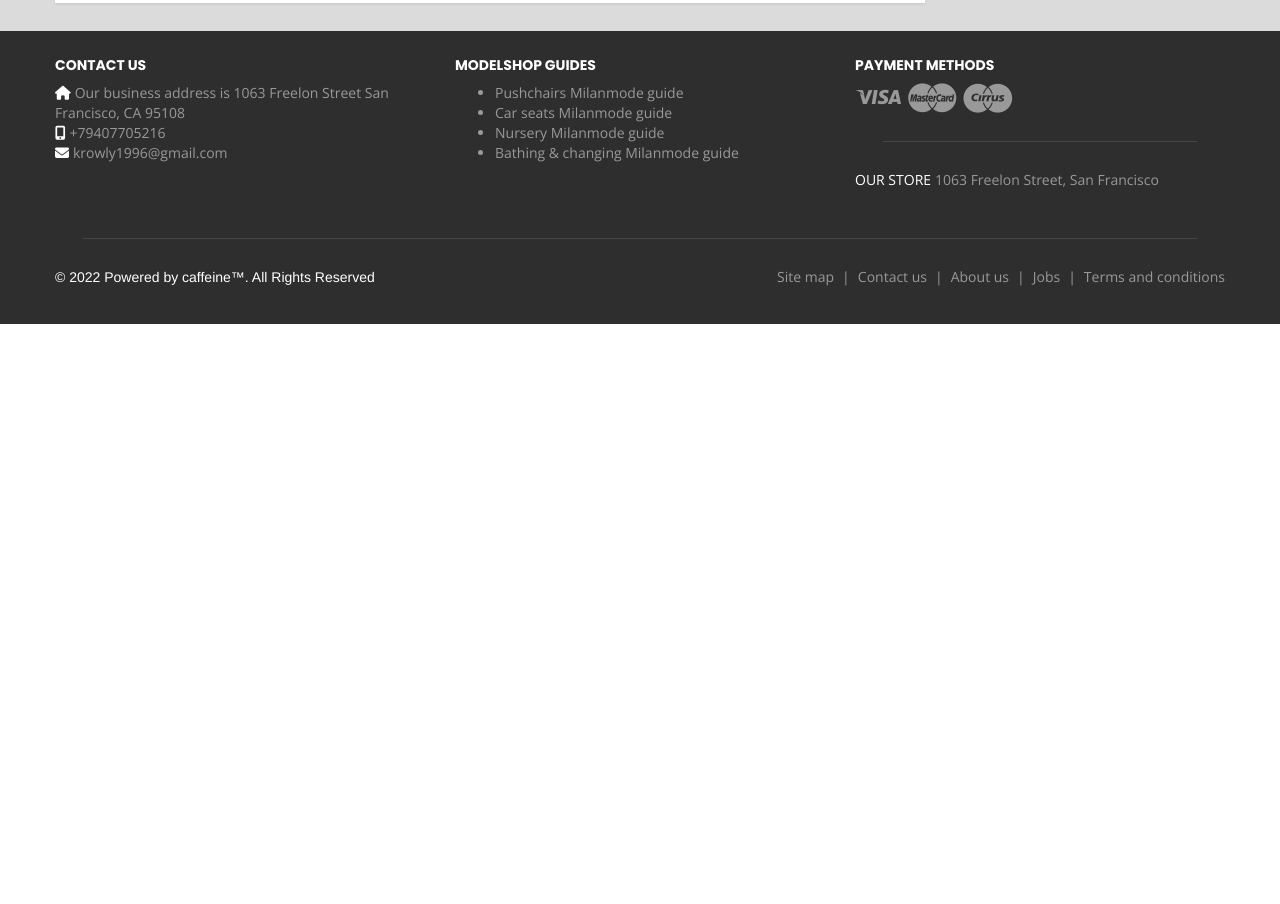
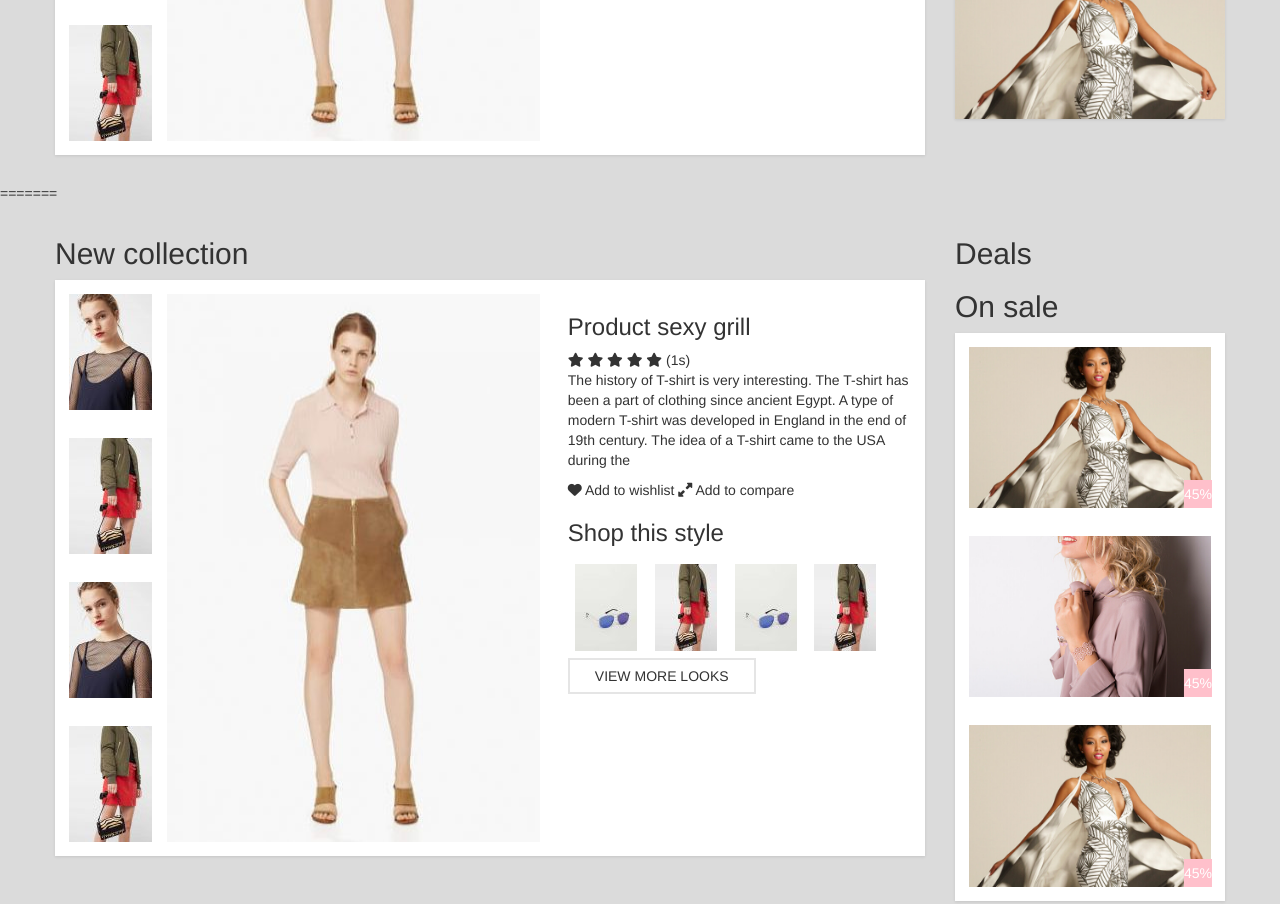
Before and after one commit to krowly/MyPain, a plain HTML site: page index.html in a window 1280 px wide. Shown: the part 1807-2711 px from the top of the page. Before the commit the page ends 2131 px from the top, so only its background shows below. Drawn offline with nearby package versions, Linux system fonts and the light colour scheme.

Commit message:
My Commit

```diff
--- a/ajax/newCollection.html
+++ b/ajax/newCollection.html
@@ -1,3 +1,4 @@
+<<<<<<< Updated upstream
 <div class="container"><div class="row">     <div class="col-md-9">
       <h2>New collection</h2>
       <div class="bigBox">
@@ -29,3 +30,65 @@
         <img src="imgdeals/ad-7.jpg">
       </div>
     </div></div></div>
+=======
+<div class="container"><div class="row">     <div class="col-md-9">
+  <h2>New collection</h2>
+  <div class="bigBox">
+   <div class="imgContainer">
+    <img src="thumbnails/1.jpg">
+    <img src="thumbnails/2.jpg">
+    <img src="thumbnails/1.jpg">
+    <img src="thumbnails/2.jpg">
+  </div>
+  <img src="imgs/high1.jpg">
+  <div class="NCDescription">
+    <h3>Product sexy grill</h3>
+    <span class="fa fa-star checked"></span>
+    <span class="fa fa-star checked"></span>
+    <span class="fa fa-star checked"></span>
+    <span class="fa fa-star"></span>
+    <span class="fa fa-star"></span>
+    <span>(1s)</span>
+
+    <p>The history of T-shirt is very interesting. The T-shirt has been a part of clothing since ancient Egypt. A type of modern T-shirt was developed in England in the end of 19th century. The idea of a T-shirt came to the USA during the<p>
+      <span><i class="fa fa-heart"></i> Add to wishlist</span> <span><i class="fa fa-expand"></i> Add to compare</span>
+      <h3>Shop this style</h3>
+      <div class="hImgContainer">
+        <img src="thumbnails/1h.jpg">
+        <img src="thumbnails/2h.jpg">
+        <img src="thumbnails/1h.jpg">
+        <img src="thumbnails/2h.jpg">
+      </div>
+      <input type="button" class="button" value="view more looks">
+
+    </div>
+  </div>
+</div>
+<div class="col-md-3">
+  <div class="cramped">
+  <h2 class="red">Deals</h2>
+  <h2>On sale</h2>
+  </div>
+
+  <div class="sideImgContainer">
+    <div class="discount-wrapper">
+      <img src="imgdeals/ad-7.jpg">
+      <div class="discount"> 45% </div>
+    </div>
+    <div class="discount-wrapper">
+      <img  src="imgdeals/ad-2.jpg">
+      <div class="discount"> 45% </div>
+    </div>
+      <div class="discount-wrapper">
+        <img src="imgdeals/ad-7.jpg">
+        <div class="discount"> 45% </div>
+      </div>
+  </div>
+
+  </div>
+  </div>
+</div>
+
+
+
+>>>>>>> Stashed changes
--- a/buttons.css
+++ b/buttons.css
@@ -23,3 +23,46 @@
 .next {
   right: 1em;
 }
+<<<<<<< Updated upstream
+=======
+a:hover{
+  text-decoration: none;
+}
+.button {
+  border-width: 102px;
+  background-color: white;
+  border: 2px solid rgba(0, 0, 0, 0.1);
+  color: #333;
+  display: inline-block;
+  height: 36px;
+  line-height: 32px;
+  padding: 0 25px;
+  background: #fff;
+  text-transform: uppercase;
+}
+.button:hover{
+  border-width: 102px;
+    background-color: pink;
+
+  border: 2px solid rgba(0, 0, 0, 0.1);
+  color: white;
+  display: inline-block;
+  height: 36px;
+  line-height: 32px;
+  padding: 0 25px;
+  background: pink;
+  text-transform: uppercase;
+}
+
+.ccircle {
+  color: white;
+  font-size: 2em;
+  height: 2em;
+  text-align: center;
+  width: 2em;
+  border-radius: 50%;
+  background-color: pink;
+  padding: 0.5em;
+  margin: auto 10px auto auto;
+}
+>>>>>>> Stashed changes
--- a/colors.css
+++ b/colors.css
@@ -1,3 +1,13 @@
+<<<<<<< Updated upstream
+.whiteBlock{
+	background-color: #white;
+}
+.grayBlock{
+	background-color: #dbdbdb;
+}
+.blackBlock{
+		background-color: #2e2e2e;
+=======
 .whiteBlock{
 	background-color: #white;
 }
@@ -7,3 +17,7 @@
 .blackBlock{
 		background-color: #2e2e2e;
 }
+.fa-star.checked{
+	color: orange;
+>>>>>>> Stashed changes
+}
--- a/fonts.css
+++ b/fonts.css
@@ -1,15 +1,37 @@
  @import url('https://fonts.googleapis.com/css2?family=Open+Sans&family=Poppins:wght@700&display=swap');
 
+<<<<<<< Updated upstream
 .myHeader .mh{
 	color: white;
 	font-family: 'Open Sans', sans-serif;
 	padding-top: 1em;
 }
 h1,h2,h3,h4,#logo,.cdiv{
+=======
+/*Размеры*/
+h2{
+	font-size:14px;
+}
+.newCollection h2{
+	font-size:20px;
+}
+.bigBox h3, .sideImgContainer h3{
+		font-size: 16px;
+}
+.imgRow h3{
+	font-size: 16px;
+}
+/*Семейство*/
+body,p,li,span{
+	font-family: 'Open Sans', sans-serif;
+}
+h1,h2,h3,h4, #logo span,.cdiv *{
+>>>>>>> Stashed changes
 	font-family: 'Poppins', sans-serif;
 	text-transform: uppercase;
 	text-align: center;
 }
+<<<<<<< Updated upstream
 .bigBox h3,.sideImgContainer h3{
 	font-size:16px;
 }
@@ -20,10 +42,60 @@ h1,h2,h3,h4,#logo,.cdiv{
 }
 .imgRow {
 	text-align: center;
+=======
+/*Цвет*/
+.footer p, .footer li,.footer span,.bigBox span{
+	color: #999;
+}
+.white,.footer span.white, .cbottom ul li,.mh{
+color: white;
+}
+.red{
+	color: red;
+	}
+.purple{
+color: pink;
+>>>>>>> Stashed changes
 }
 .imgRow h3{
 	font-size: 18px;
 }
+<<<<<<< Updated upstream
+=======
+/*Выравнивание*/
+ul{
+	padding-left: 0;
+}
+.imgRow, .newCollection h2{
+	text-align:center;
+}
+.cramped *{
+	line-height: 0.05;
+}
+/*Трансформация*/
+.imgRow h3,.circleline h2,.footer h2{
+	text-transform: uppercase;
+}
+.cnavbar{
+	padding-left: 5em;
+}
+/*Линии*/
+hr{
+	margin-top:  2.5em;
+	color: rgba(255, 255, 255, 0.2) ;
+	height: 1px;
+	background-color: #b3b3b3;
+	border: none;
+  }
+
+  .footer hr{
+	color: rgba(255, 255, 255, 0.2) ;
+	height: 1px;
+	background-color: #bdbdbd;
+	border: none;
+  }
+/*Специфичные*/
+>>>>>>> Stashed changes
 .cdiv {
  	line-height: 0.7;
 }
@@ -38,7 +110,15 @@ h1,h2,h3,h4,#logo,.cdiv{
 .cdiv div {
 	font-size: 100px;
 }
+<<<<<<< Updated upstream
 
+=======
+#logo{
+	font-size: 30px;
+	line-height: 1.1;
+	align-items: center;
+}
+>>>>>>> Stashed changes
 .headinfo ul li {
 	text-transform: uppercase;
 	font-weight: 700;
@@ -46,6 +126,7 @@ h1,h2,h3,h4,#logo,.cdiv{
 	font-family: 'Poppins', sans-serif;
 	display:inline;
 	color:white;
+<<<<<<< Updated upstream
 }
 #logo,h2{
 	font-size: 30px;
@@ -83,4 +164,6 @@ hr{
   background-color: #464646;
   border: none;
   margin: 2em;
+=======
+>>>>>>> Stashed changes
 }
--- a/general.css
+++ b/general.css
@@ -6,18 +6,16 @@
 	@import "newcollections.css";
 	@import "buttons.css";
 	@import "colors.css";
+	@import "img.css";
 
-	.myBody .box img{
-		width: 70%;
-		height: 252px;
-	}
+
 	.container{
-		padding: 0.5em 0;
-
+		padding: 1em 0 2em 0;
 	}
 	.bigBox,.sideImgContainer{
 		background-color: white;
 		box-shadow: 0 1px 3px 0 rgba(0,0,0,0.1);
+<<<<<<< Updated upstream
 		margin: 1.5em 0;
 
 	}
@@ -42,6 +40,11 @@
 	  padding: 0.5em;
 	  margin: auto 10px auto auto;
 	}
+=======
+	}
+
+
+>>>>>>> Stashed changes
 	.ccircle i{
 	text-align:center;
 	position:relative;
@@ -52,34 +55,3 @@
 	  display: inline-flex;
 	  margin-left: 1em;
 	}
-
-	/* novoe */
-	.img-wrapper {
-		position: relative;
-		overflow: hidden;
-		padding-bottom: 100%;
-		cursor: pointer;
-	}
-	.img, .overlay {
-		position: absolute;
-		width: 100%;
-		left: 0;
-		top: 0;
-		height: 100%;
-		transition: .5s ease-in-out;
-	}
-	.overlay {
-		background: rgba(0,0,0,0.35);
-		visibility: hidden;
-		opacity: 0;
-		z-index: 1;
-	}
-	.img-wrapper:hover .img {transform: scale(1.05);}
-	.img-wrapper:hover .overlay {
-		visibility: visible;
-		opacity: 1;
-	}
-	.footer h2{
-		font-size: 14px;
-		text-align: left;
-	}
--- a/header.css
+++ b/header.css
@@ -1,3 +1,4 @@
+<<<<<<< Updated upstream
 #logo{
 	display: inline-flex;
 	padding-left:40px;
@@ -35,4 +36,42 @@
 
 .userLangs{
 	margin-right: 2em;
+=======
+#logo{
+	display: inline-flex;
+	padding-left:40px;
 }
+.cnavbar{
+	display: inline-flex;
+	margin-bottom:0;
+	align-items: center;
+}
+.cnavbar>ul{
+	display: inline;
+}
+.headinfo{
+	display: inline-flex;
+	width: 100%;
+}
+.contacts{
+  float: left;
+  display: inline-flex;
+  text-align: left;
+}
+.contacts>li {
+	list-style: none;
+	margin-right: 1em;
+}
+.mh{
+  position: absolute;
+  width:100%;
+  z-index:1000;
+  background: rgba(255, 255, 255, 0.2) none repeat scroll 0 0;
+  height: 8.5em;
+}
+
+
+.userLangs{
+	margin-right: 2em;
+>>>>>>> Stashed changes
+}
--- /dev/null
+++ b/img.css
@@ -0,0 +1,35 @@
+.myBody .box img{
+  width: 70%;
+  height: auto;
+}
+
+	/* novoe */
+	.img-wrapper {
+		position: relative;
+		overflow: hidden;
+		padding-bottom: 100%;
+		cursor: pointer;
+	}
+	.img, .overlay {
+		position: absolute;
+		width: 100%;
+		left: 0;
+		top: 0;
+		height: 100%;
+		transition: .5s ease-in-out;
+	}
+	.overlay {
+		background: rgba(0,0,0,0.35);
+		visibility: hidden;
+		opacity: 0;
+		z-index: 1;
+	}
+	.img-wrapper:hover .img {transform: scale(1.05);}
+	.img-wrapper:hover .overlay {
+		visibility: visible;
+		opacity: 1;
+	}
+	.footer h2{
+		font-size: 14px;
+		text-align: left;
+	}
--- a/newcollections.css
+++ b/newcollections.css
@@ -9,7 +9,6 @@
 }
 .sideImgContainer img {
 	width:100%;
-	padding:1em;
 }
 .bigBox>img{
 	margin: 1em 1em 1em 0em;
@@ -17,3 +16,14 @@
 .NCDescription {
   padding: 1em;
 }
+.discount-wrapper{
+	padding:1em;
+}
+.discount{
+background-color: pink;
+color: white;
+position: absolute;
+right: 0;
+transform: translate(-100%,-100%);
+line-height: 2;
+}
```
